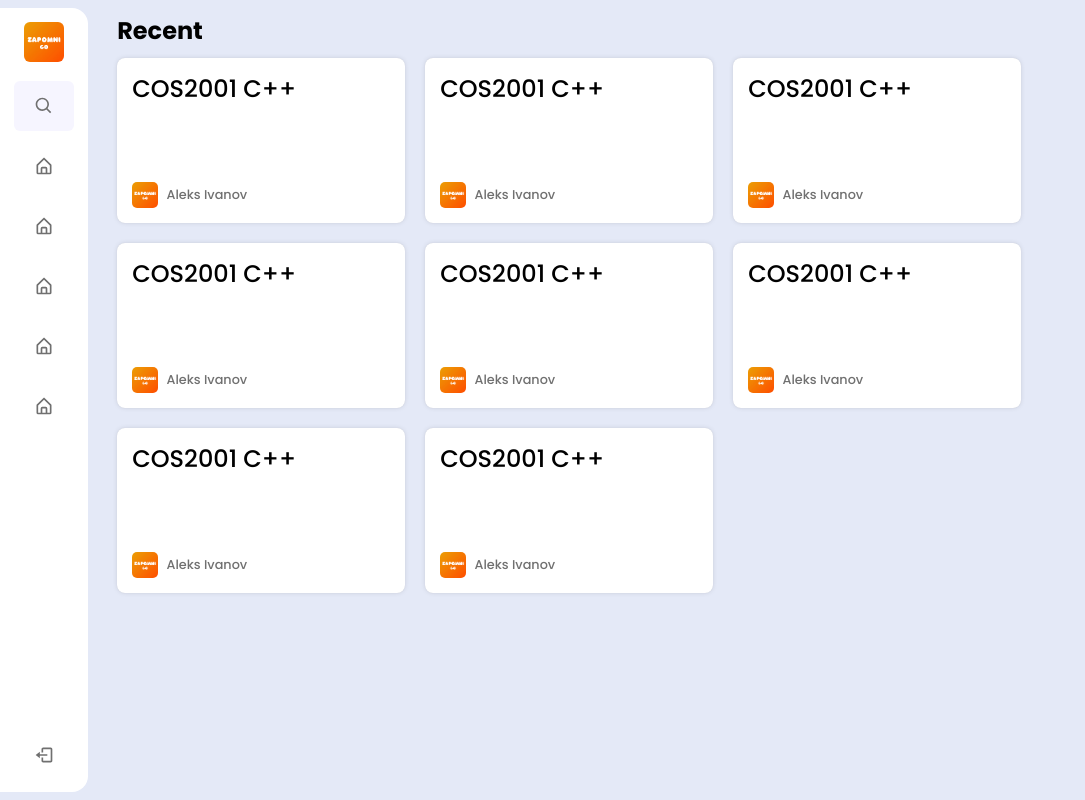
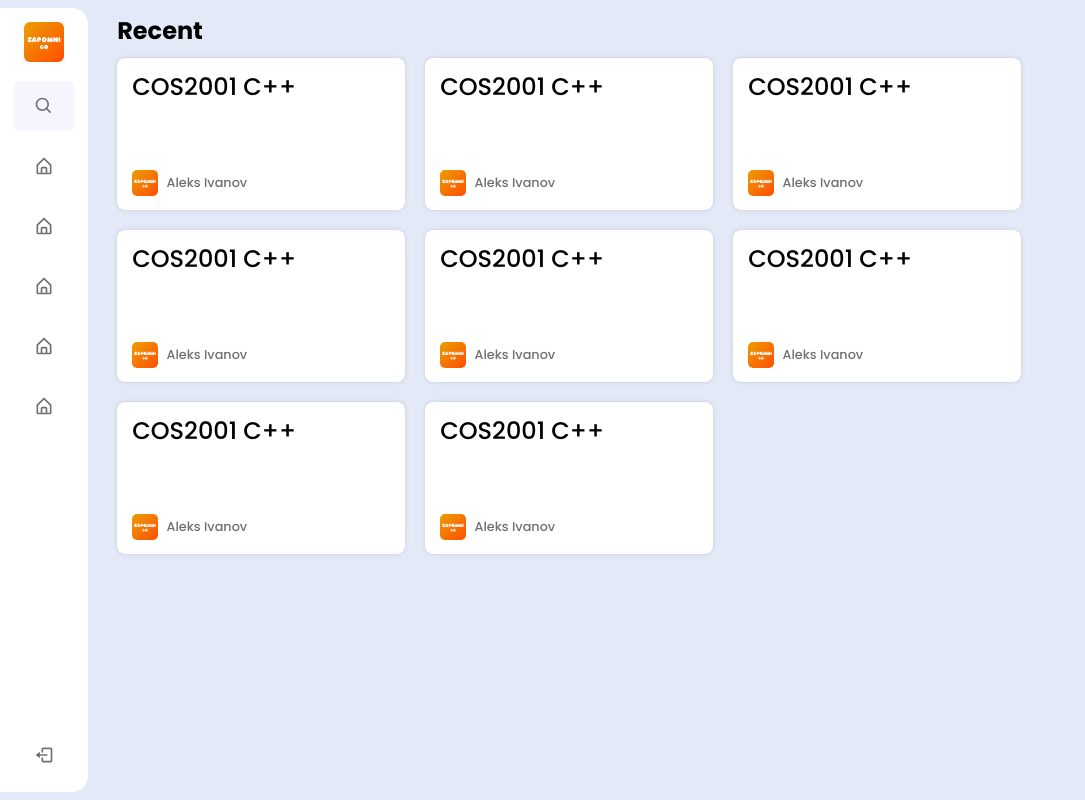
Before and after one commit to ZapomniGo/zapomnigo-client, a React (Vite) app: page /test in a window 1280 px wide. Shown: the whole page, without its empty margins (0-1085 px from the left). Built offline with nearby package versions, Linux system fonts and the light colour scheme.

Commit message:
fix height

```diff
--- a/src/app-components/MainPage/Dashboard/_dashboard.scss
+++ b/src/app-components/MainPage/Dashboard/_dashboard.scss
@@ -45,7 +45,7 @@
       padding: 10px;
       padding-left: 15px;
       font-size: 0.8rem;
-      height: 165px;
+      height: 9.5rem;
       .closed {
         opacity: 0;
         transition: $tran-03;
```
